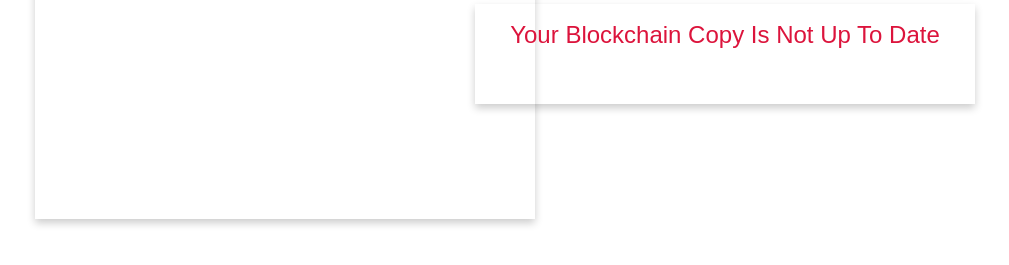
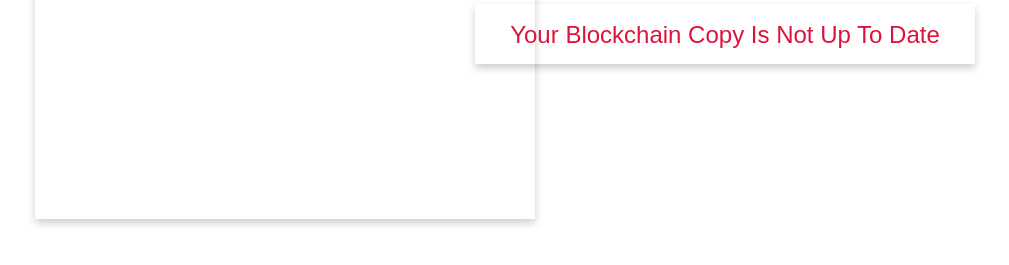
Before and after one commit to Carlangelomikhael/Blockchain-DEV-ISS, a Flask app: template templates/home.html in a window 1280 px wide. Shown: the part 354-619 px from the top of the page, without its empty margins (55-1064 px from the left). Run offline with Flask 2, Linux system fonts and the light colour scheme; the template is opened without the code that fills it, so the values that code supplies are empty; parts of the project's set-up code (start-up, migrations or seed data) failed here and were passed over.

Commit message:
Update style.css

```diff
--- a/static/style.css
+++ b/static/style.css
@@ -82,7 +82,7 @@ width: 50%;
 .card3 {
   box-shadow: 0 4px 8px 0 rgba(0, 0, 0, 0.2);
   width: 500px;
-  height: 100px;
+  height: 60px;
   margin: auto;
   text-align: left;
   font-family: arial;
```
